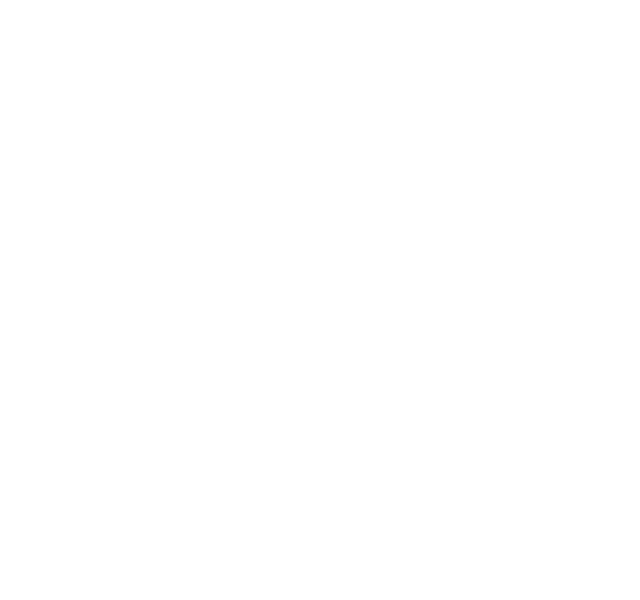
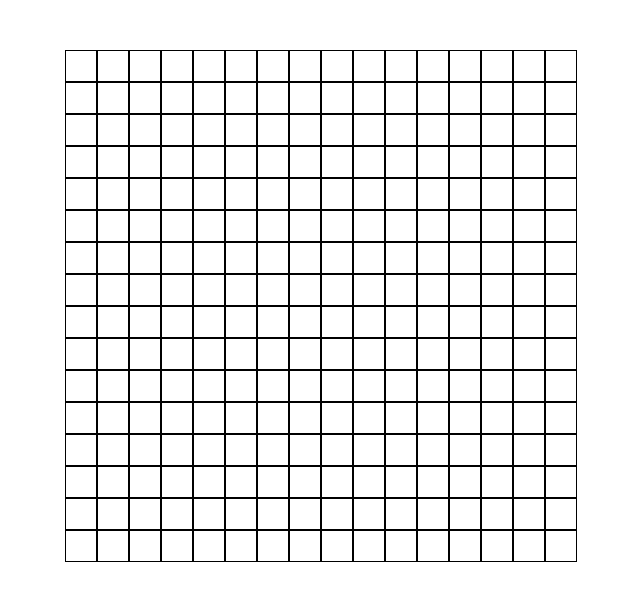
Before and after one commit to nathanntk/odin-etch-a-sketch, a plain HTML site: page index.html in a window 1280 px wide. Shown: the whole page, without its empty margins (325-965 px from the left). Drawn offline with Linux system fonts and the light colour scheme.

Commit message:
created 16x16 grid of divs

```diff
--- a/index.html
+++ b/index.html
@@ -8,6 +8,9 @@
     <title>Etch-a-Sketch</title>
 </head>
 <body>
+    <div id="grid">
+
+    </div>
 
 
     <script src="main.js"></script>
--- a/main.js
+++ b/main.js
@@ -1,17 +1,32 @@
 
-const grid = document.querySelector('grid');
 
-const divs = [16][16];
+window.addEventListener("load", () => {
+    // (B1) DATA ARRAY
+    var data = [
+      ["", "", "", "", "", "", "", "", "", "", "", "", "", "", "", ""],
+      ["", "", "", "", "", "", "", "", "", "", "", "", "", "", "", ""],
+      ["", "", "", "", "", "", "", "", "", "", "", "", "", "", "", ""],
+      ["", "", "", "", "", "", "", "", "", "", "", "", "", "", "", ""],
+      ["", "", "", "", "", "", "", "", "", "", "", "", "", "", "", ""],
+      ["", "", "", "", "", "", "", "", "", "", "", "", "", "", "", ""],
+      ["", "", "", "", "", "", "", "", "", "", "", "", "", "", "", ""],
+      ["", "", "", "", "", "", "", "", "", "", "", "", "", "", "", ""],
+      ["", "", "", "", "", "", "", "", "", "", "", "", "", "", "", ""],
+      ["", "", "", "", "", "", "", "", "", "", "", "", "", "", "", ""],
+      ["", "", "", "", "", "", "", "", "", "", "", "", "", "", "", ""],
+      ["", "", "", "", "", "", "", "", "", "", "", "", "", "", "", ""],
+      ["", "", "", "", "", "", "", "", "", "", "", "", "", "", "", ""],
+      ["", "", "", "", "", "", "", "", "", "", "", "", "", "", "", ""],
+      ["", "", "", "", "", "", "", "", "", "", "", "", "", "", "", ""],
+      ["", "", "", "", "", "", "", "", "", "", "", "", "", "", "", ""]
+    ];
 
-/*function makeRows(rows, cols) {
-    grid.style.setProperty('--grid-rows', rows);
-    grid.style.setProperty('--grid-cols', cols);
-
-    for (c = 0; c < (rows * cols); c++) {
-        let cell = document.createElement('div');
-        cell.innerText = (c+1);
-        grid.appendChild(cell).className = 'grid-item';
-    };
-};
-
-makeRows(16, 16);*/
+    // (B2) LOOP + ADD CELLS
+    let container = document.getElementById("grid");
+    for (let i of data) { for (let j of i) {
+      let cell = document.createElement("div");
+      cell.innerHTML = j;
+      cell.className = "cell";
+      container.appendChild(cell);
+    }}
+  });
--- a/styles.css
+++ b/styles.css
@@ -0,0 +1,28 @@
+
+body {
+    margin: 0;
+    padding: 0;
+    display: flex;
+    justify-content: center;
+}
+
+#grid {
+    display: grid;
+    grid-template-columns: repeat(16, auto);
+    grid-template-rows: repeat(16, auto);
+    gap: 0;
+    margin-top: 50px;
+    width: 500px;
+}
+
+.cell {
+    padding: 15px;
+    border: 1px solid black;
+    background: white;
+}
+
+@media screen and (max-width:768px) {
+    #grid {
+        grid-template-columns: auto;
+    }
+}
```
